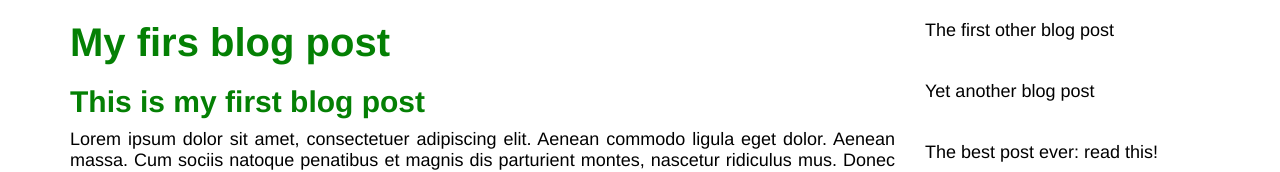
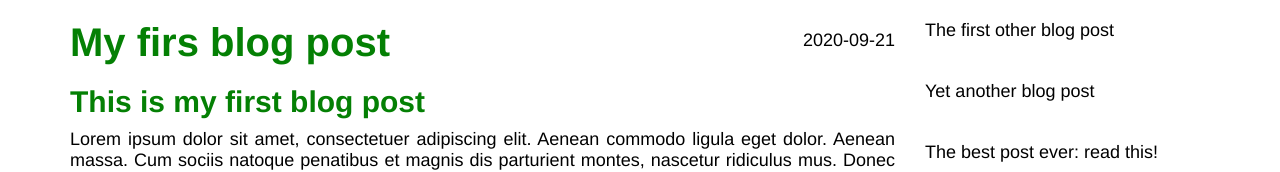
Before and after one commit to Radolus/test-page-blog-post, a plain HTML site: page index.html in a window 1280 px wide. Shown: the top 172 px of the page. Drawn offline with Linux system fonts and the light colour scheme.

Commit message:
18. Relative vs. Absolute

```diff
--- a/index.html
+++ b/index.html
@@ -13,6 +13,7 @@
             <div class="blog-post">
 
                 <h1>My firs blog post</h1>
+                <p class="date">2020-09-21</p>
                 <h2>This is my first blog post</h2>
                 <p class="main-text">
                     Lorem ipsum dolor sit amet, consectetuer adipiscing elit. Aenean commodo ligula eget dolor. Aenean massa. Cum sociis natoque penatibus et magnis dis parturient montes, nascetur ridiculus mus. Donec quam felis, ultricies nec, pellentesque eu, pretium quis, sem. Nulla consequat massa quis enim. Donec pede justo, fringilla vel, aliquet nec, vulputate eget, arcu. In enim justo, rhoncus ut, imperdiet a, venenatis vitae, justo. Nullam dictum felis eu pede mollis pretium. Integer tincidunt. Cras dapibus. Vivamus elementum semper nisi. Aenean vulputate eleifend tellus. Aenean leo ligula, porttitor eu, consequat vitae, eleifend ac, enim. Aliquam lorem ante, dapibus in, viverra quis, feugiat a, tellus. Phasellus viverra nulla ut metus varius laoreet. Quisque rutrum. Aenean imperdiet. Etiam ultricies nisi vel augue. Curabitur ullamcorper ultricies nisi. Nam eget dui. Etiam rhoncus. Maecenas tempus, tellus eget condimentum rhoncus, sem quam semper libero, sit amet adipiscing sem neque sed ipsum. Nam quam nunc, blandit vel, luctus pulvinar, hendrerit id, lorem. Maecenas nec odio et ante tincidunt tempus. Donec vitae sapien ut libero venenatis faucibus. Nullam quis ante. Etiam sit amet orci eget eros faucibus tincidunt. Duis leo. Sed fringilla mauris sit amet nibh. Donec sodales sagittis magna.
--- a/style.css
+++ b/style.css
@@ -49,6 +49,7 @@
     width: 75%;
     float: left;
     padding-right: 30px;
+    position: relative;
 }
 
 .other-post {
@@ -77,3 +78,9 @@
    height: 150px;
    width: auto;
 }
+
+.date {
+    position: absolute;
+    top: 10px;
+    right: 30px;
+}
```
